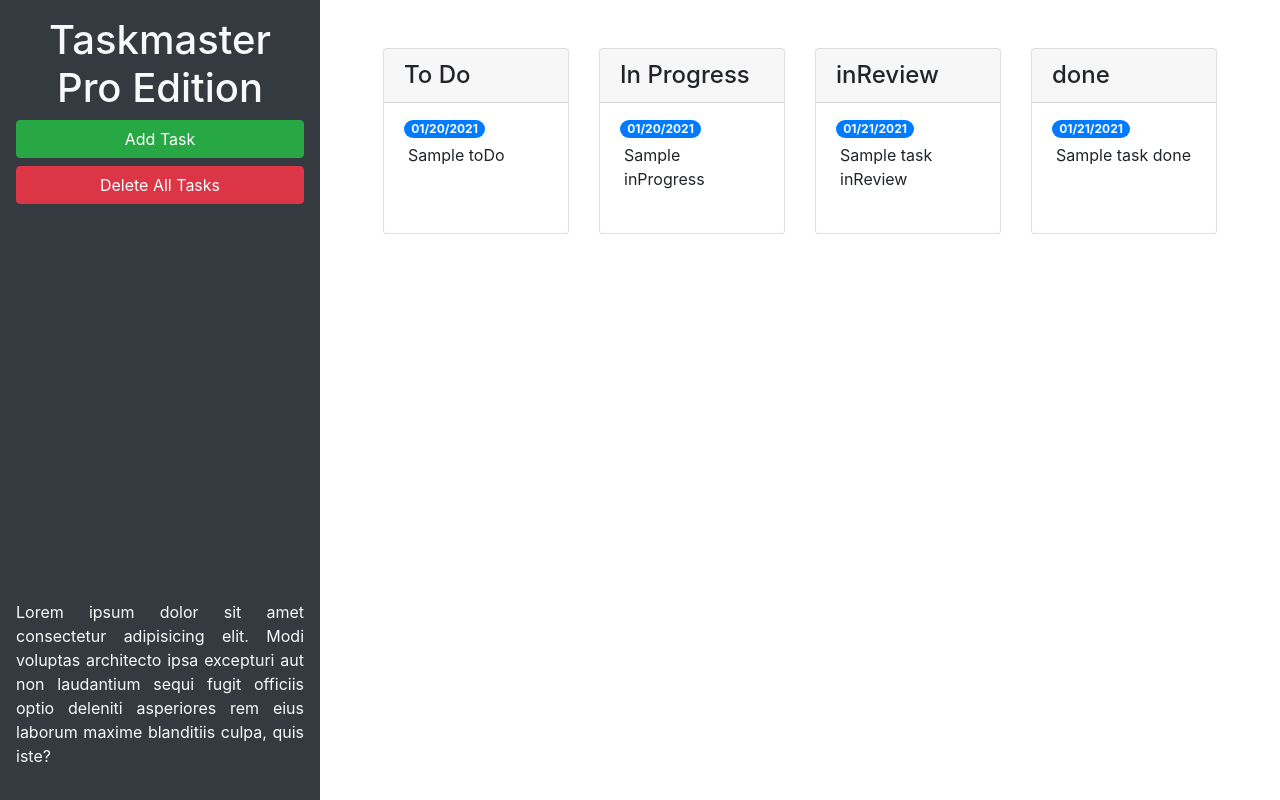
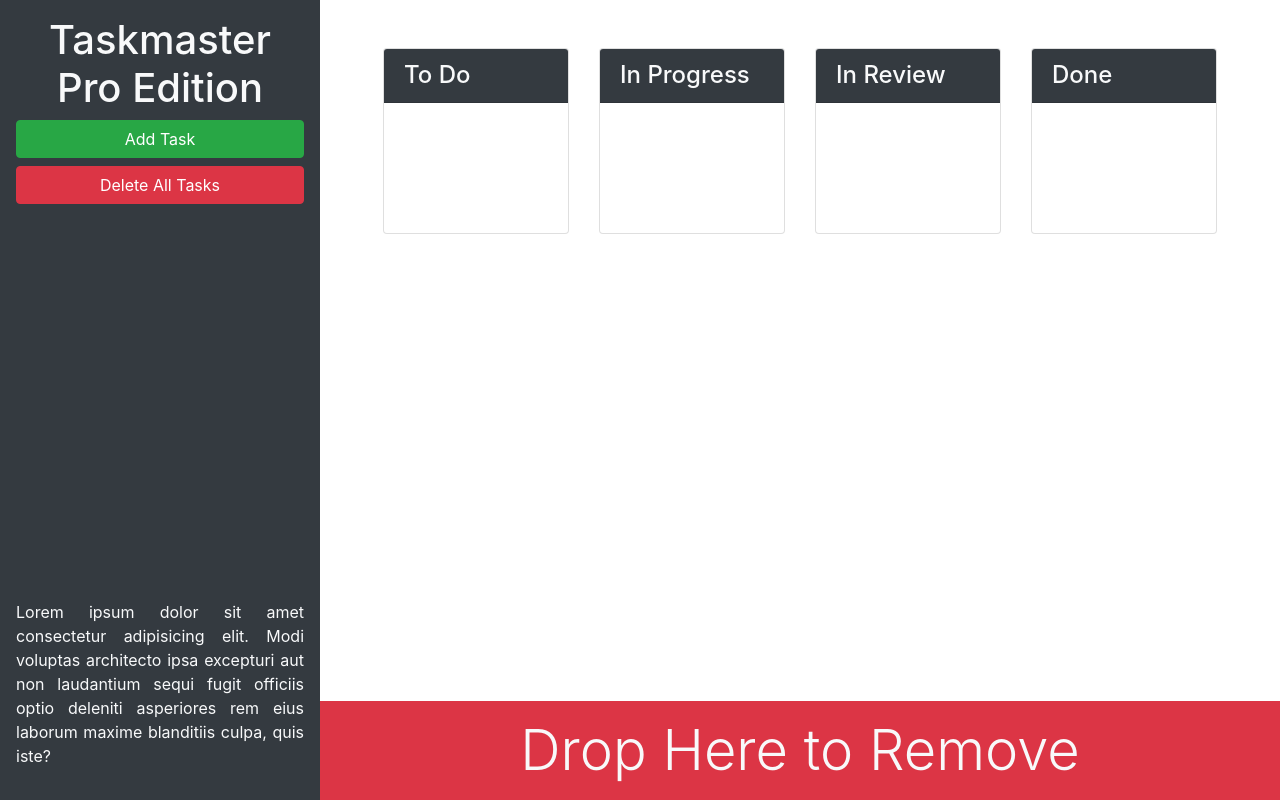
Before and after one commit to matt-gross-27/taskmaster-pro, a plain HTML site: page index.html in a window 1280 px wide. Drawn offline with nearby package versions, Linux system fonts and the light colour scheme.

Commit message:
bootstrap layouts and utilities

```diff
--- a/index.html
+++ b/index.html
@@ -13,27 +13,28 @@
 <body>
 
   <div class="row min-vh-100 no-gutters">
-    <header class="col-12 col-lg-3 bg-dark text-light d-flex flex-column p-4 p-lg-3">
+    <header class="col-12 col-lg-3 bg-dark text-light sticky-top d-flex flex-column p-4 p-lg-3">
       <h1 class="text-center">Taskmaster Pro Edition</h1>
       <button id="create-task" class="btn btn-block btn-success" data-toggle="modal" data-target="#task-form-modal">Add Task</button>
       <button id="remove-tasks" class="btn btn-block btn-danger">Delete All Tasks</button>
-      <p class="mt-auto text-justify">
+      <p class="mt-auto d-none d-lg-block text-justify">
         Lorem ipsum dolor sit amet consectetur adipisicing elit. Modi voluptas architecto ipsa
         excepturi aut non
         laudantium sequi fugit officiis optio deleniti asperiores rem eius laborum maxime blanditiis culpa, quis iste?
       </p>
     </header>
     <!-- task lists -->
-    <main class="col-12 col-lg-9">
+    <main class="col-12 col-lg-9 d-flex flex-column">
       <div class="m-5 row justify-content-around">
         <!-- toDo start -->
         <div class="col-12 col-md-6 col-xl-3 mb-3">
           <div class="card">
-            <h4 class="card-header">To Do</h4>
+            <h4 class="card-header bg-dark text-light">To Do</h4>
             <ul id="list-toDo" class="list-group list-group-flush">
               <li class="list-group-item">
+<!-- dummy data for style tests
                 <span class="badge badge-primary badge-pill">01/20/2021</span>
-                <p class="m-1">Sample toDo</p>
+                <p class="m-1">Sample toDo</p> -->
               </li>
             </ul>
           </div>
@@ -42,11 +43,12 @@
         <!-- inProgress start -->
         <div class="col-12 col-md-6 col-xl-3 mb-3">
           <div class="card">
-            <h4 class="card-header">In Progress</h4>
+            <h4 class="card-header bg-dark text-light">In Progress</h4>
             <ul id="list-inProgress" class="list-group list-group-flush">
               <li class="list-group-item">
+                <!-- dummy data for style tests
                 <span class="badge badge-primary badge-pill">01/20/2021</span>
-                <p class="m-1">Sample inProgress</p>
+                <p class="m-1">Sample inProgress</p> -->
               </li>
             </ul>
           </div>
@@ -55,11 +57,12 @@
         <!-- inReview start -->
         <div class="col-12 col-md-6 col-xl-3 mb-3">
           <div class="card">
-            <h4 class="card-header">inReview</h4>
+            <h4 class="card-header bg-dark text-light">In Review</h4>
             <ul id="list-inReview" class="list-group list-group-flush">
               <li class="list-group-item">
+                <!-- dummy data for style tests
                 <span class="badge badge-primary badge-pill">01/21/2021</span>
-                <p class="m-1">Sample task inReview</p>
+                <p class="m-1">Sample task inReview</p> -->
               </li>
             </ul>
           </div>
@@ -68,16 +71,22 @@
         <!-- done start -->
         <div class="col-12 col-md-6 col-xl-3 mb-3">
           <div class="card">
-            <h4 class="card-header">done</h4>
+            <h4 class="card-header bg-dark text-light">Done</h4>
             <ul id="list-done" class="list-group list-group-flush">
               <li class="list-group-item">
+                <!-- dummy data for style tests
                 <span class="badge badge-primary badge-pill">01/21/2021</span>
-                <p class="m-1">Sample task done</p>
+                <p class="m-1">Sample task done</p> -->
               </li>
             </ul>
           </div>
         </div>
         <!-- done end -->
+      </div>
+      <div id="trash" class="mt-auto">
+        <div class="w-100 bg-danger p-3 text-center text-light display-4">
+          Drop Here to Remove
+        </div>
       </div>
     </main>
   </div>
```
